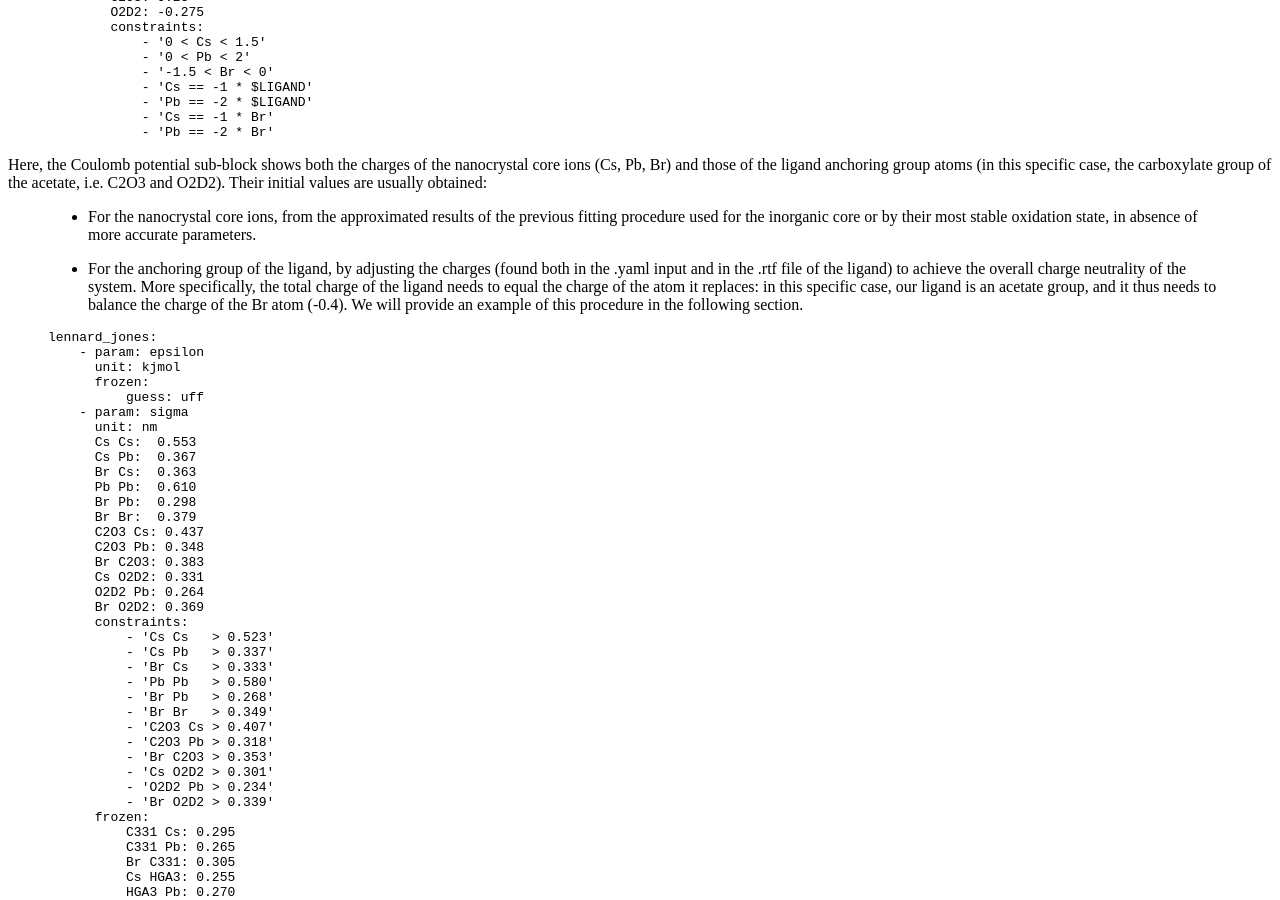
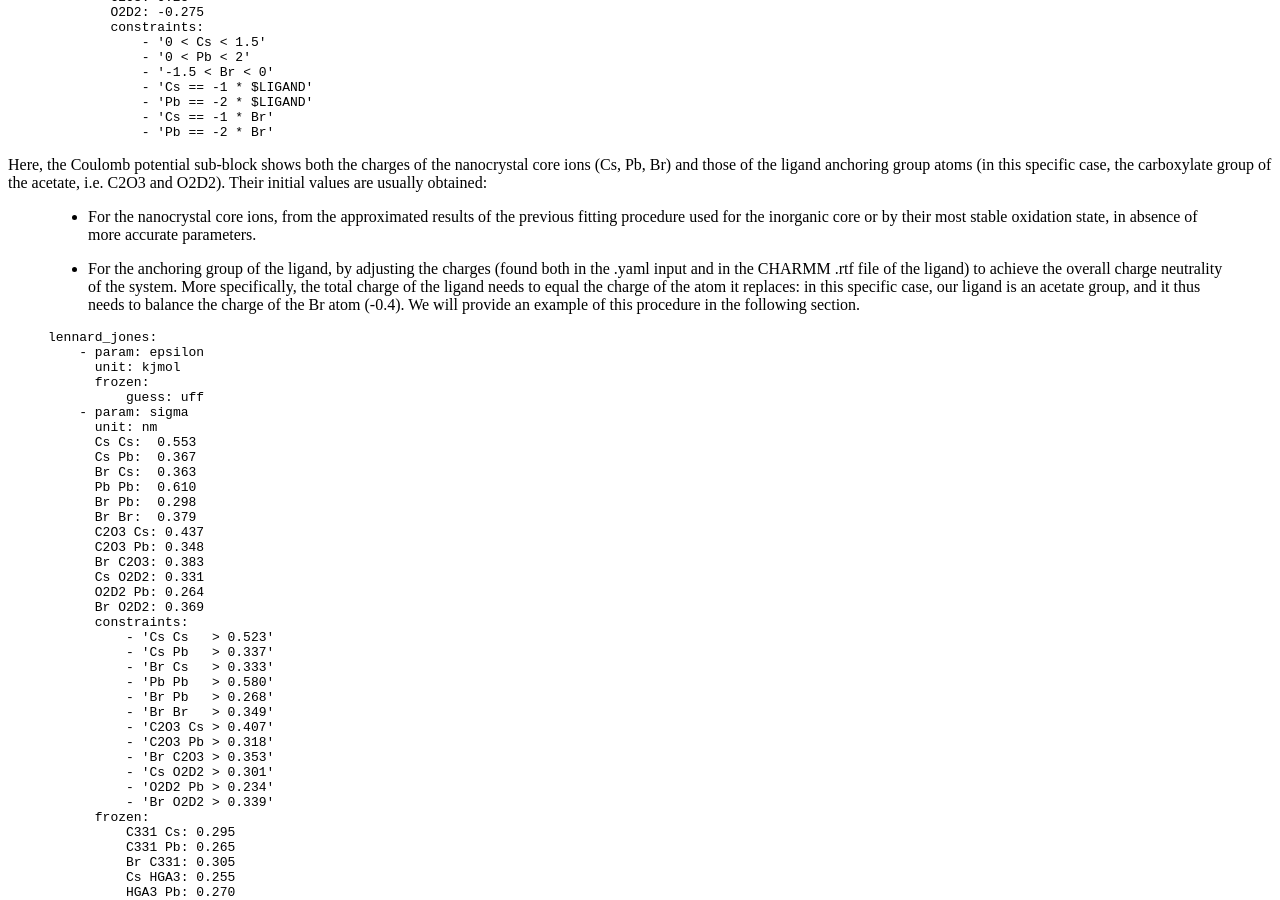
Before and after one commit to nlesc-nano/Tutorials, a Sphinx documentation site: the page built from docs/2_fitting.rst, in a window 1280 px wide and 900 px high, scrolled down 7233 px. Built offline with Sphinx 7.4.7 and the Read the Docs theme 2.0.0, drawn with Linux system fonts in a browser that asks for light colours.

Commit message:
Update docs/2_fitting.rst
Co-authored-by: Bas van Beek <43369155+BvB93@users.noreply.github.com>

```diff
--- a/docs/2_fitting.rst
+++ b/docs/2_fitting.rst
@@ -454,7 +454,7 @@ The param block
 Here, the Coulomb potential sub-block shows both the charges of the nanocrystal core ions (Cs, Pb, Br) and those of the ligand anchoring group atoms (in this specific case, the carboxylate group of the acetate, i.e. C2O3 and O2D2). Their initial values are usually obtained:
 
     * For the nanocrystal core ions, from the approximated results of the previous fitting procedure used for the inorganic core or by their most stable oxidation state, in absence of more accurate parameters.
-    * For the anchoring group of the ligand, by adjusting the charges (found both in the .yaml input and in the .rtf file of the ligand) to achieve the overall charge neutrality of the system. More specifically, the total charge of the ligand needs to equal the charge of the atom it replaces: in this specific case, our ligand is an acetate group, and it thus needs to balance the charge of the Br atom (-0.4). We will provide an example of this procedure in the following section.
+    * For the anchoring group of the ligand, by adjusting the charges (found both in the .yaml input and in the CHARMM .rtf file of the ligand) to achieve the overall charge neutrality of the system. More specifically, the total charge of the ligand needs to equal the charge of the atom it replaces: in this specific case, our ligand is an acetate group, and it thus needs to balance the charge of the Br atom (-0.4). We will provide an example of this procedure in the following section.
 
     .. code:: yaml
 
```
